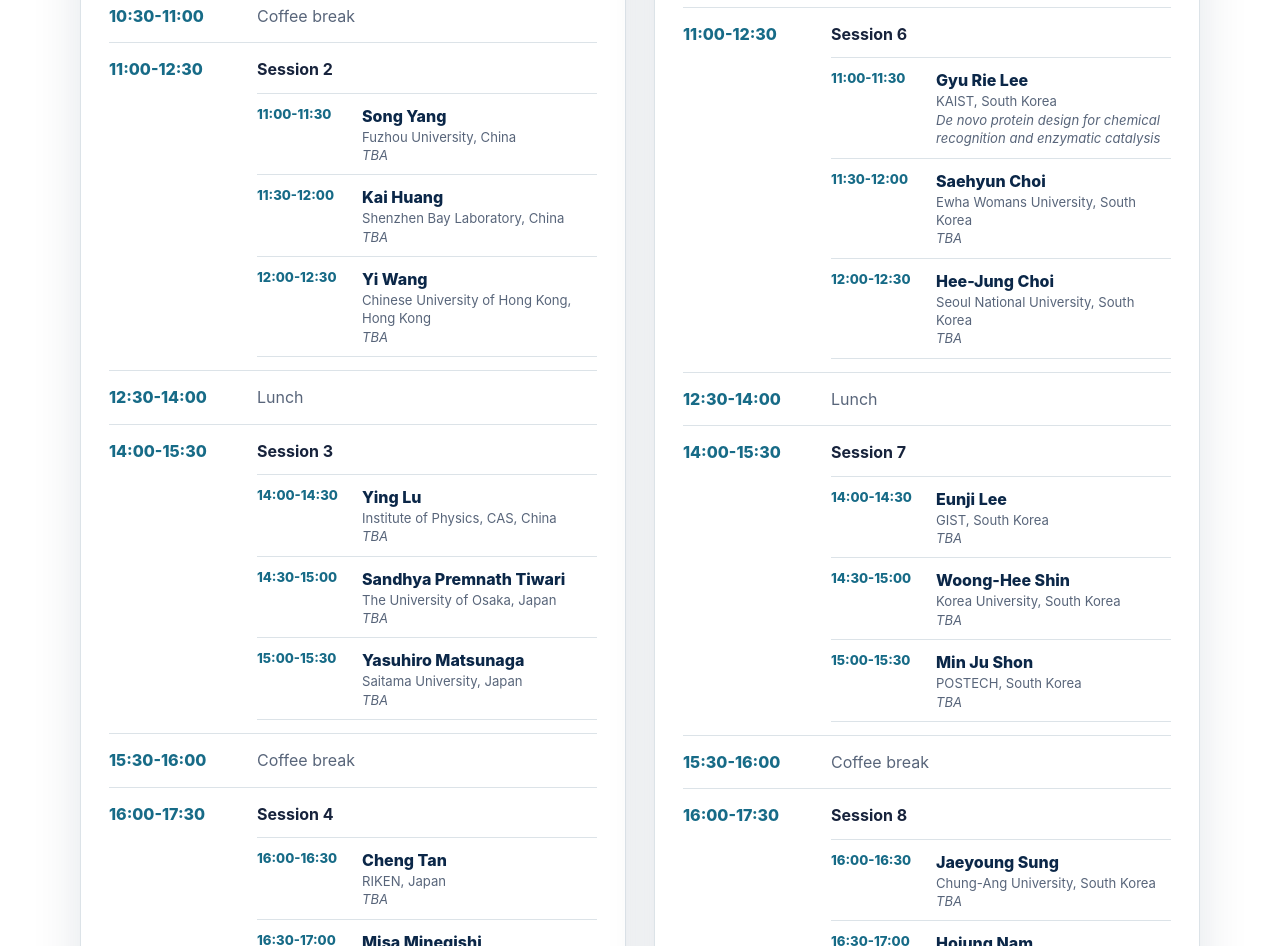
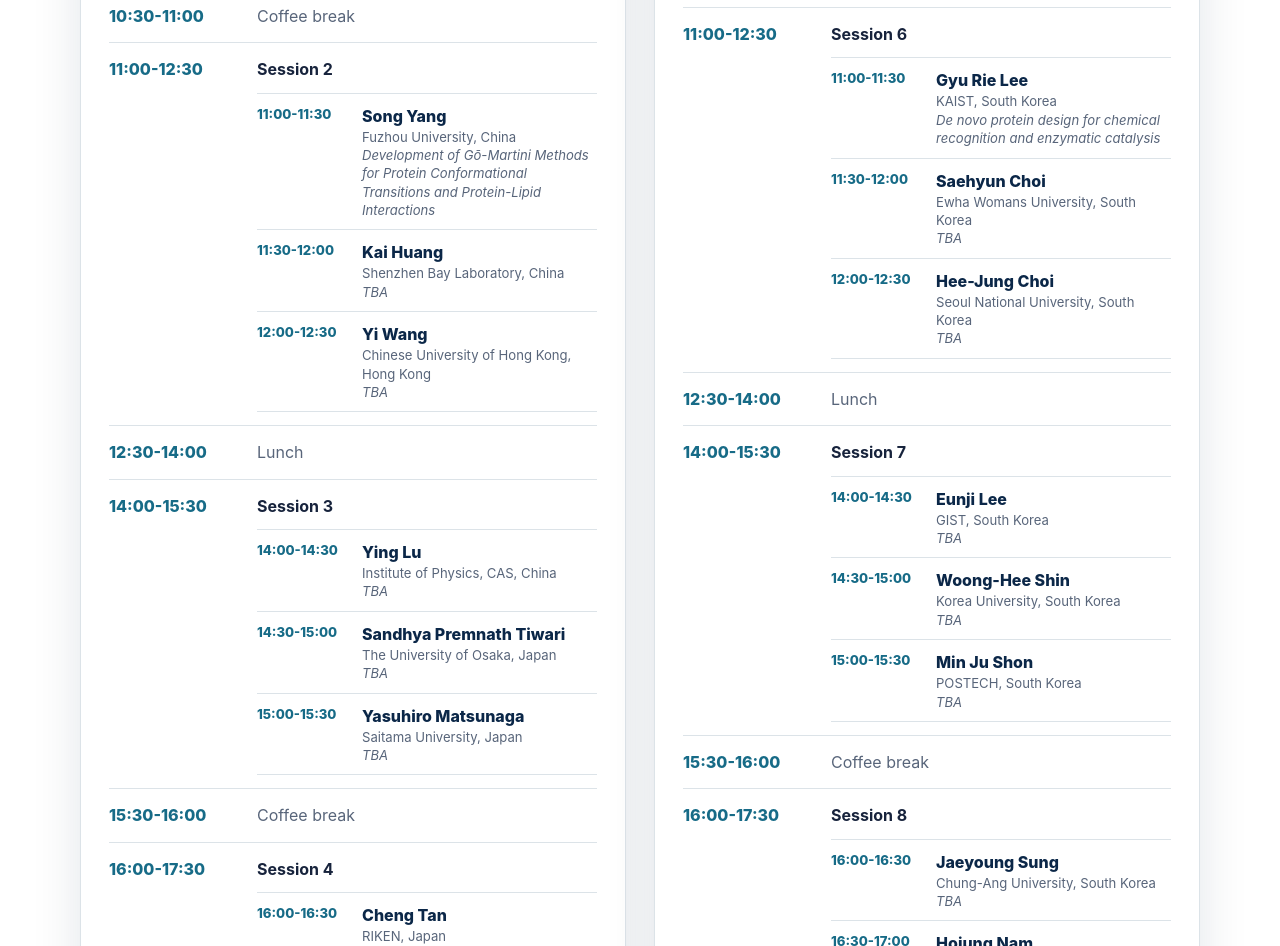
Before and after one commit to frontier-symposium-2026/frontier-symposium-2026.github.io, a plain HTML site: page program.html in a window 1280 px wide. Shown: the part 969-1915 px from the top of the page. Drawn offline with Linux system fonts and the light colour scheme.

Commit message:
updated program

```diff
--- a/program.html
+++ b/program.html
@@ -26,7 +26,7 @@
 								</div></div></li>
 								<li class="break"><time>10:30-11:00</time><span>Coffee break</span></li>
 								<li><time>11:00-12:30</time><div><strong>Session 2</strong><div class="speaker-slots">
-									<div class="speaker-slot"><time>11:00-11:30</time><div><p class="speaker-name">Song Yang</p><p class="affiliation">Fuzhou University, China</p><p class="talk-title">TBA</p></div></div>
+									<div class="speaker-slot"><time>11:00-11:30</time><div><p class="speaker-name">Song Yang</p><p class="affiliation">Fuzhou University, China</p><p class="talk-title">Development of Gō-Martini Methods for Protein Conformational Transitions and Protein-Lipid Interactions</p></div></div>
 									<div class="speaker-slot"><time>11:30-12:00</time><div><p class="speaker-name">Kai Huang</p><p class="affiliation">Shenzhen Bay Laboratory, China</p><p class="talk-title">TBA</p></div></div>
 									<div class="speaker-slot"><time>12:00-12:30</time><div><p class="speaker-name">Yi Wang</p><p class="affiliation">Chinese University of Hong Kong, Hong Kong</p><p class="talk-title">TBA</p></div></div>
 								</div></div></li>
```
